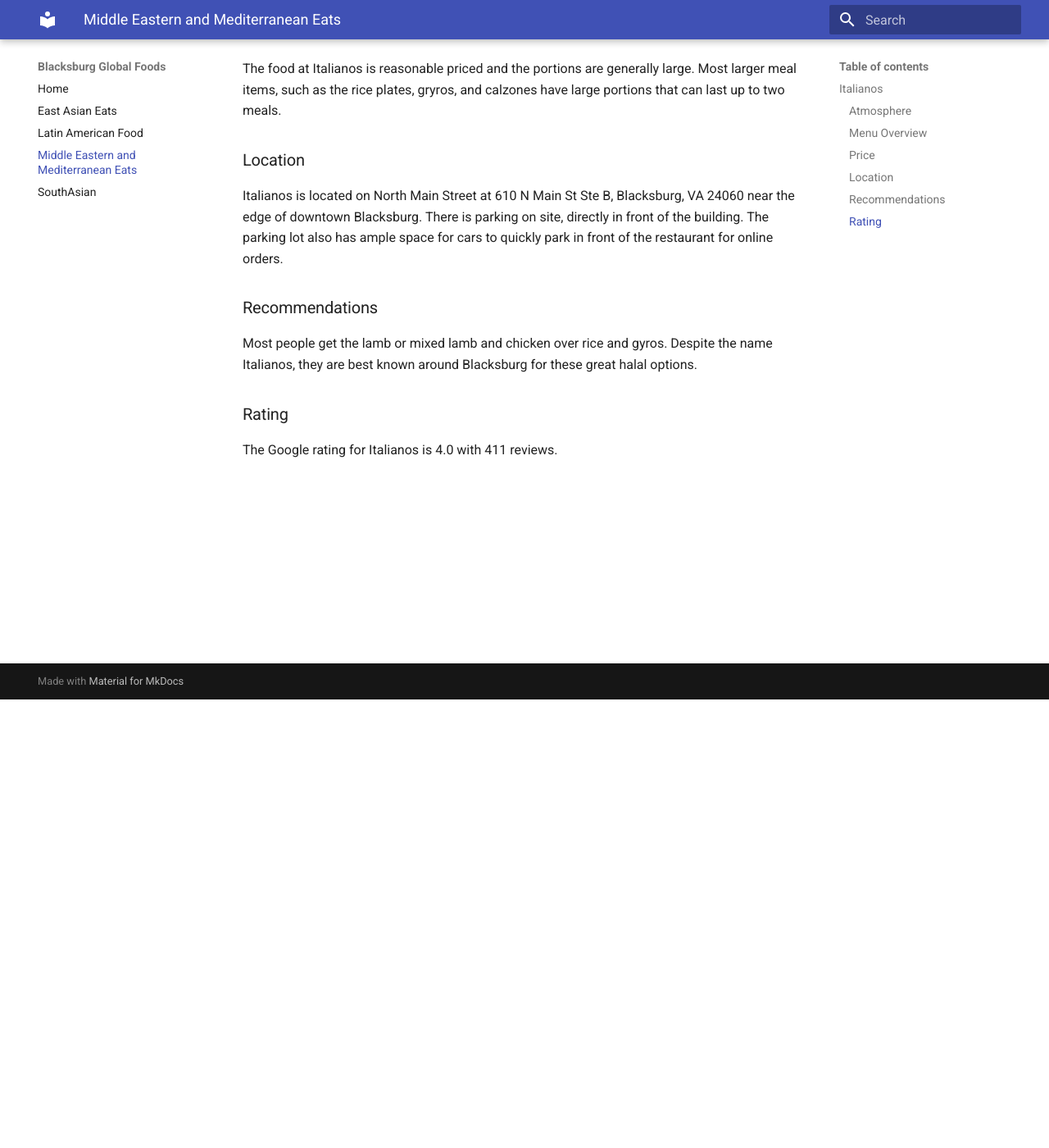
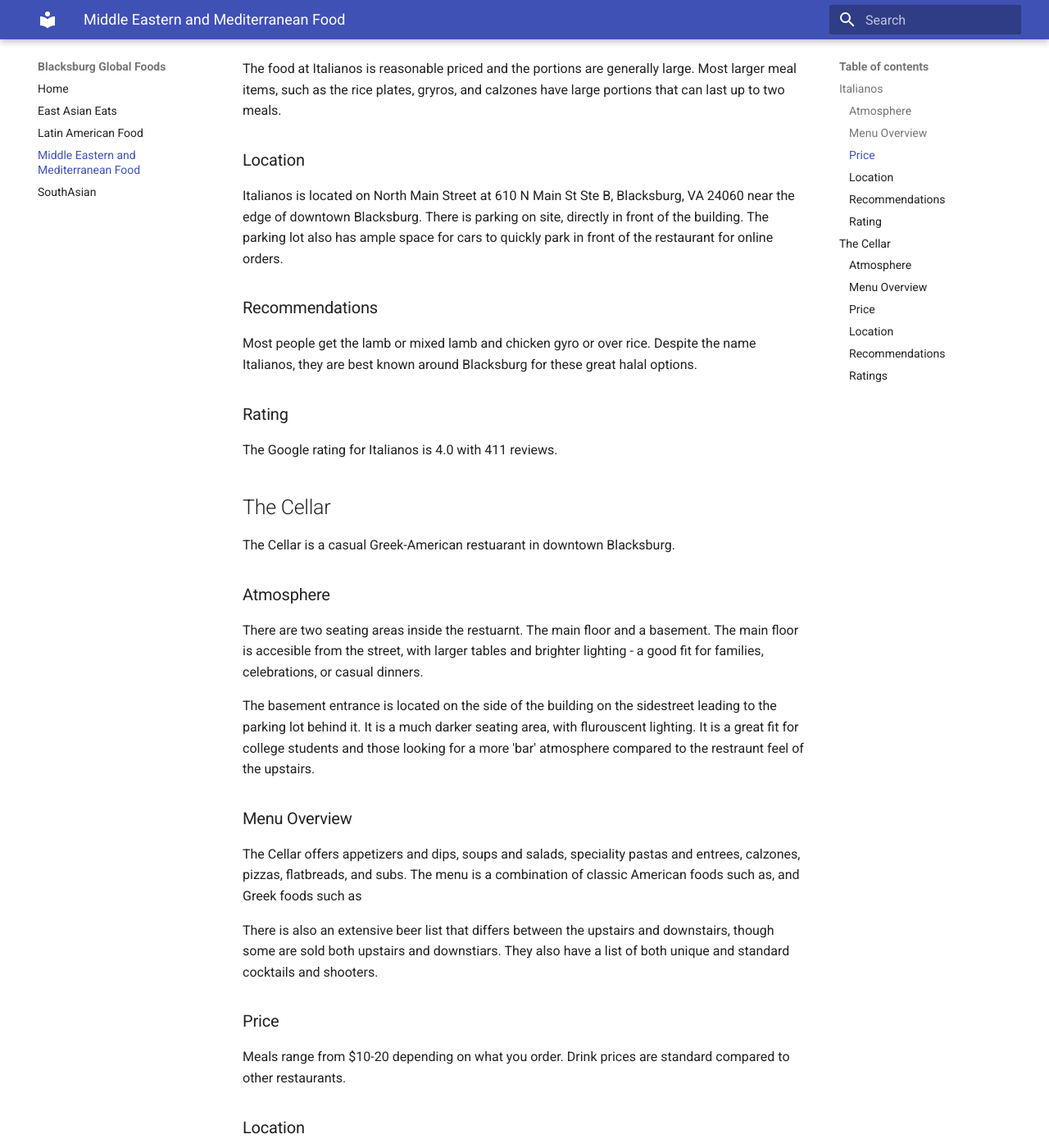
Before and after one commit to alexp03674/alexp03674.github.io, an MkDocs documentation site: the page built from docs/MiddleEastern.md, in a window 1280 px wide and 1400 px high, scrolled down 547 px. Shown: the whole window at 82% size. Built offline with MkDocs 1.6.1 and Material for MkDocs 9.7.7, drawn with Linux system fonts in a browser that asks for light colours; some of the changed text lies outside the part shown.

Commit message:
top 5 assignment

```diff
--- a/docs/MiddleEastern.md
+++ b/docs/MiddleEastern.md
@@ -1,6 +1,7 @@
-# Middle Eastern and Mediterranean Eats
+# Middle Eastern and Mediterranean Food
+
 ## Italianos
-While Italianos lives up to its name with an extensive menu of italian food, it also includes a great selection of Halal food.
+Italianos offers a mix of Mediterranean and Middle Eastern food, serving traditional Italian dishes and Halal food.
 
 ### Atmosphere
 The inside of the restraunt is small, with only a few tables. Most people order delivery or do take-out. The staff working is usually very friendly, helpful, and grateful towards the customers.
@@ -15,7 +16,32 @@
 Italianos is located on North Main Street at 610 N Main St Ste B, Blacksburg, VA 24060 near the edge of downtown Blacksburg. There is parking on site, directly in front of the building. The parking lot also has ample space for cars to quickly park in front of the restaurant for online orders.
 
 ### Recommendations
-Most people get the lamb or mixed lamb and chicken over rice and gyros. Despite the name Italianos, they are best known around Blacksburg for these great halal options.
+Most people get the lamb or mixed lamb and chicken gyro or over rice. Despite the name Italianos, they are best known around Blacksburg for these great halal options.
 
 ### Rating
 The Google rating for Italianos is 4.0 with 411 reviews.
+
+## The Cellar
+The Cellar is a casual Greek-American restuarant in downtown Blacksburg.
+
+### Atmosphere
+There are two seating areas inside the restuarnt. The main floor and a basement. The main floor is accesible from the street, with larger tables and brighter lighting - a good fit for families, celebrations, or casual dinners.
+
+The basement entrance is located on the side of the building on the sidestreet leading to the parking lot behind it. It is a much darker seating area, with flurouscent lighting. It is a great fit for college students and those looking for a more 'bar' atmosphere compared to the restraunt feel of the upstairs.
+
+### Menu Overview
+The Cellar offers appetizers and dips, soups and salads, speciality pastas and entrees, calzones, pizzas, flatbreads, and subs. The menu is a combination of classic American foods such as, and Greek foods such as
+
+There is also an extensive beer list that differs between the upstairs and downstairs, though some are sold both upstairs and downstiars. They also have a list of both unique and standard cocktails and shooters.
+### Price
+Meals range from $10-20 depending on what you order. Drink prices are standard compared to other restaurants.
+
+### Location
+The Cellar is located in downtown Blacksburg. The address is: 302 N Main St, Blacksburg, VA 24060
+
+There is parking directly behind the restaurant, which is free at some point during the day - I need to check that.
+### Recommendations
+The pizzas are a popular option.
+
+### Ratings
+The Cellar has a 4.4 star review on Google from 1,739 reviews.
```
Also changed, not shown: docs/top-five.css (added, +16 -0 lines), docs/top-five.html (added, +20 -0 lines).
